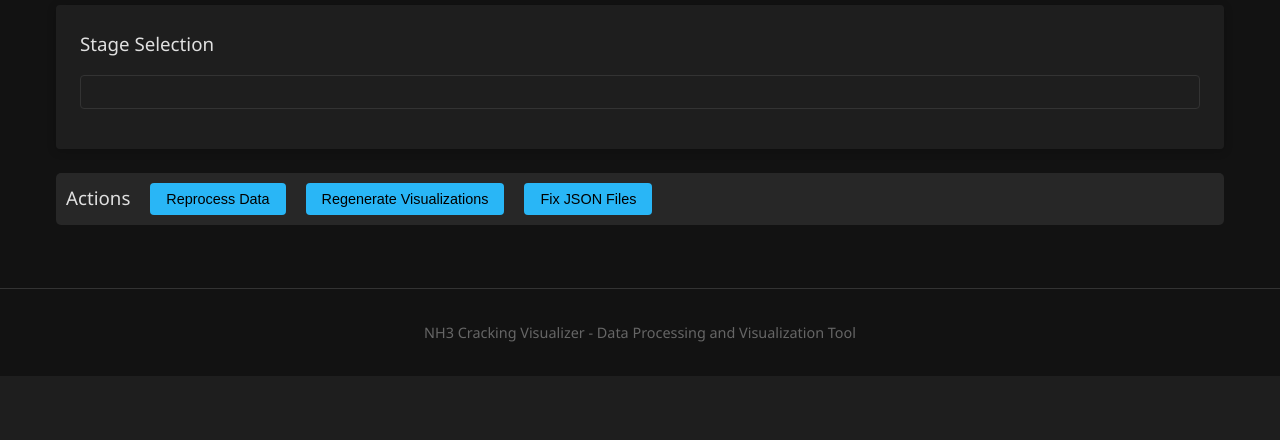
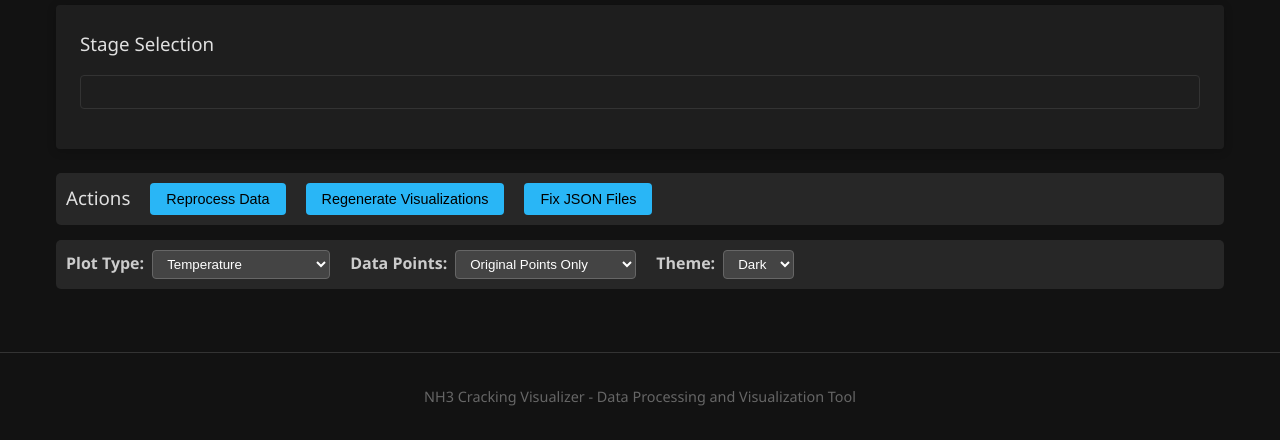
Before and after one commit to GrennMilo/NH3CrackProcessor, a Flask app: template templates/experiment.html in a window 1280 px wide. Shown: the part 1504-1944 px from the top of the page. Before the commit the page ends 1846 px from the top, so only its background shows below. Run offline with Flask 3, Linux system fonts and the light colour scheme; the template is opened without the code that fills it, so the values that code supplies are empty; some libraries are stand-ins or nearby versions.

Commit message:
Add original data point tracking and filtering feature

```diff
--- a/app.py
+++ b/app.py
@@ -646,6 +646,36 @@ def api_fix_experiment_json(experiment_name):
             "traceback": traceback.format_exc()
         }), 500
 
+@app.route('/api/toggle-plot-mode/<mode>')
+def toggle_plot_mode(mode):
+    """Toggle between showing all points or only original points"""
+    try:
+        if mode == 'original':
+            config.PLOT_ONLY_ORIGINAL_POINTS = True
+            return jsonify({
+                "success": True,
+                "message": "Now showing only original data points",
+                "mode": "original"
+            })
+        elif mode == 'all':
+            config.PLOT_ONLY_ORIGINAL_POINTS = False
+            return jsonify({
+                "success": True,
+                "message": "Now showing all data points including interpolated ones",
+                "mode": "all"
+            })
+        else:
+            return jsonify({
+                "success": False,
+                "message": "Invalid mode. Use 'original' or 'all'."
+            }), 400
+    except Exception as e:
+        logger.error(f"Error toggling plot mode: {str(e)}")
+        return jsonify({
+            "success": False,
+            "message": f"Error: {str(e)}"
+        }), 500
+
 # Run the application
 if __name__ == '__main__':
     app.run(debug=True, host='0.0.0.0', port=8080)
--- a/templates/experiment.html
+++ b/templates/experiment.html
@@ -121,6 +121,36 @@
     <button id="process-btn" class="btn">Reprocess Data</button>
     <button id="visualize-btn" class="btn">Regenerate Visualizations</button>
     <button id="fix-json-btn" class="btn">Fix JSON Files</button>
+</div>
+
+<div class="plot-controls">
+    <div class="control-group">
+        <label for="plot-type-selector">Plot Type:</label>
+        <select id="plot-type-selector">
+            <option value="temperature">Temperature</option>
+            <option value="multipoint">Multipoint Temperature</option>
+            <option value="saturator">Saturator Temperature</option>
+            <option value="pressure">Pressure</option>
+            <option value="flow">Flow</option>
+            <option value="outlet">Outlet Composition</option>
+        </select>
+    </div>
+
+    <div class="control-group">
+        <label for="plot-mode-selector">Data Points:</label>
+        <select id="plot-mode-selector">
+            <option value="original">Original Points Only</option>
+            <option value="all">All Points (Interpolated)</option>
+        </select>
+    </div>
+
+    <div class="control-group">
+        <label for="theme-selector">Theme:</label>
+        <select id="theme-selector">
+            <option value="dark">Dark</option>
+            <option value="light">Light</option>
+        </select>
+    </div>
 </div>
 {% endblock %}
 
@@ -525,6 +555,35 @@
                 fixJsonBtn.textContent = 'Fix JSON Files';
             });
     }
+
+    // Function to toggle between original and interpolated data points
+    function togglePlotMode(mode) {
+        const loadingMsg = document.createElement('div');
+        loadingMsg.className = 'loading';
+        loadingMsg.textContent = 'Updating plot mode...';
+        document.getElementById('plot-container').innerHTML = '';
+        document.getElementById('plot-container').appendChild(loadingMsg);
+
+        fetch(`/api/toggle-plot-mode/${mode}`)
+            .then(response => response.json())
+            .then(data => {
+                if (data.success) {
+                    // Reload the current plot with the new mode
+                    loadPlotData(plotType);
+                } else {
+                    alert('Error: ' + data.message);
+                }
+            })
+            .catch(error => {
+                console.error('Error toggling plot mode:', error);
+                alert('Error toggling plot mode');
+            });
+    }
+
+    // Add event listener for plot mode selector
+    document.getElementById('plot-mode-selector').addEventListener('change', function() {
+        togglePlotMode(this.value);
+    });
 </script>
 
 <style>
```
Also changed, not shown: Processors/Main_Web_ProcessorNH3Crack.py (+65 -61 lines), config.py (+8 -0 lines), ReadMe.md.
